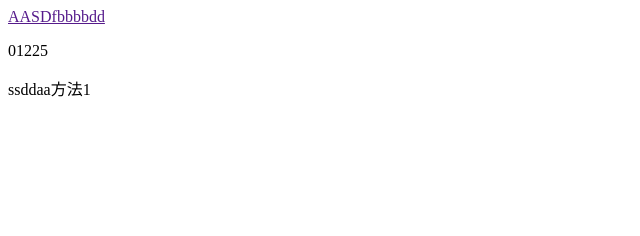
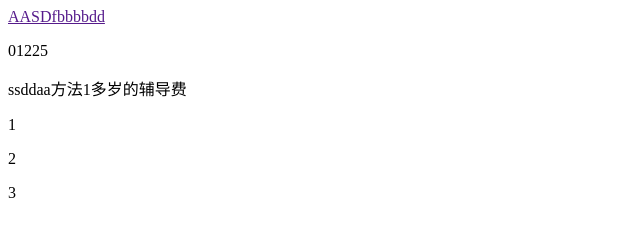
Before and after one commit to renshengruxi666/git1611, a plain HTML site: page index2.html in a window 1280 px wide. Shown: the whole page, without its empty margins (0-640 px from the left). Drawn offline with Linux system fonts and the light colour scheme.

Commit message:
edit index2

```diff
--- a/index2.html
+++ b/index2.html
@@ -7,7 +7,11 @@
 <body>
 <a href="">AASDfbbbbdd</a>
 <p class="aa">01225</p>
-<h>ssddaa方法1</h>
+<h>ssddaa方法1多岁的辅导费</h>
+<p>1</p>
+<p>2</p>
+<p>3</p>
+
 
 </body>
 </html>
```
